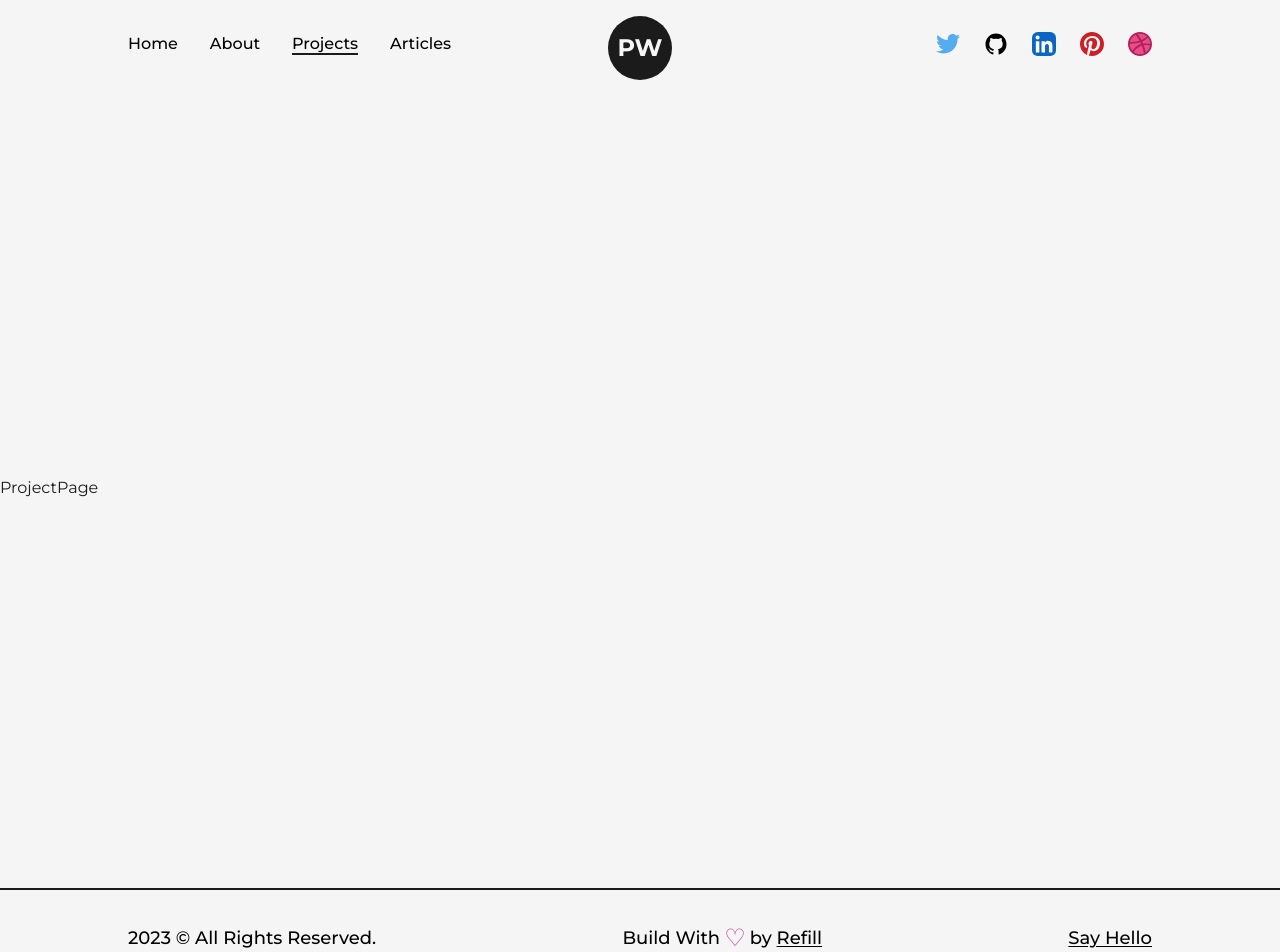
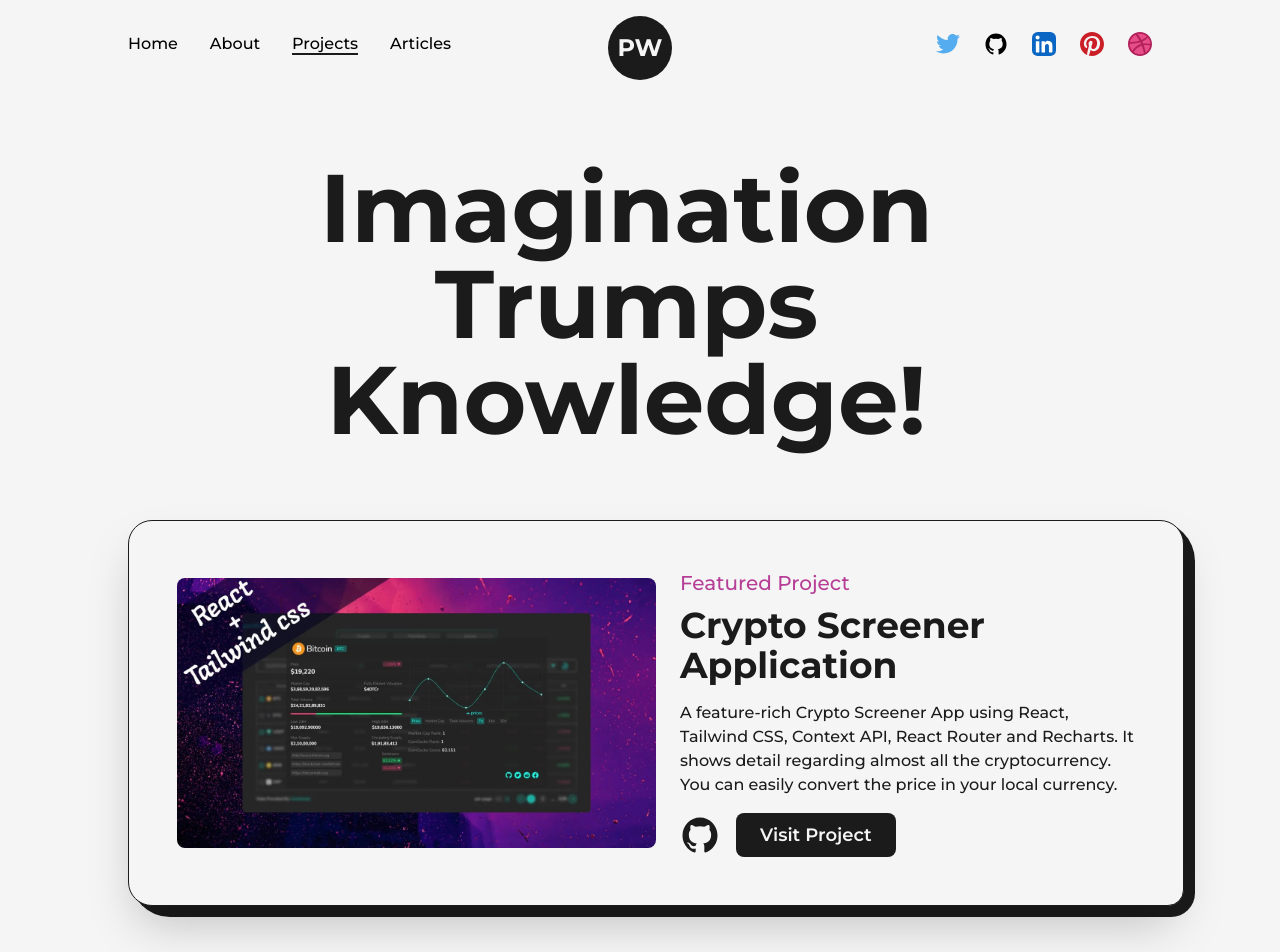
Before and after one commit to MumAroi/nexjs-portfolio, a Next.js app: page /projects in a window 1280 px wide. Shown: the top 952 px of the page. Built offline with nearby package versions, Linux system fonts and the light colour scheme.

Commit message:
feat: ✨ about page

```diff
--- a/src/app/about/page.tsx
+++ b/src/app/about/page.tsx
@@ -68,9 +68,8 @@ const AboutPage = (props: Props) => {
 							src="/images/profile/developer-pic-2.jpg"
 							alt="image"
 							className="w-full h-auto"
-							width={0}
-							height={0}
-							sizes="100vw"
+							width={1920}
+							height={2345}
 						/>
 					</div>
 					<div className="col-span-2 flex flex-col items-end justify-between">
--- a/src/app/projects/page.tsx
+++ b/src/app/projects/page.tsx
@@ -1,11 +1,192 @@
-import React from 'react'
+import AnimateText from "@/components/AnimateText";
+import { GithubIcon } from "@/components/Icon";
+import Image from "next/image";
+import Link from "next/link";
+import React from "react";
 
-type Props = {}
+type Props = {};
+
+const FeaturedProject = ({
+	type,
+	title,
+	summary,
+	image,
+	link,
+	github,
+}: {
+	type: string;
+	title: string;
+	summary: string;
+	image: string;
+	link: string;
+	github: string;
+}) => {
+	return (
+		<article className="w-full flex items-center justify-between rounded-3xl border border-solid border-dark bg-light shadow-2xl p-12 relative rounded-br-2xl">
+			<div className="absolute top-0 -right-3 -z-10 w-[101%] h-[103%] rounded-[2.5rem] bg-dark rounded-br-3xl" />
+			<Link
+				href={link}
+				target={"_blank"}
+				className="w-1/2 cursor-pointer overflow-hidden rounded-lg"
+			>
+				<Image
+					src={image}
+					alt={title}
+					className="w-full h-auto"
+					loading={"lazy"}
+					width={1280}
+					height={720}
+				/>
+			</Link>
+			<div className="w-1/2 flex flex-col items-start justify-between pl-6">
+				<span className="text-primary font-medium text-xl">{type}</span>
+				<Link
+					href={link}
+					target={"_blank"}
+					className="hover:underline underline-offset-2"
+				>
+					<h2 className="my-2 w-full text-left text-4xl font-bold">{title}</h2>
+				</Link>
+				<p className="my-2 font-medium text-dark ">{summary}</p>
+				<div className="mt-2 flex items-center">
+					<Link href={github} target={"_blank"} className="w-10">
+						<GithubIcon />
+					</Link>
+					<Link
+						href={github}
+						target={"_blank"}
+						className="ml-4 rounded-lg bg-dark text-light p-2 px-6 text-lg font-semibold"
+					>
+						Visit Project
+					</Link>
+				</div>
+			</div>
+		</article>
+	);
+};
+
+const Project = ({
+	type,
+	title,
+	image,
+	link,
+	github,
+}: {
+	type: string;
+	title: string;
+	image: string;
+	link: string;
+	github: string;
+}) => {
+	return (
+		<article className="w-full flex flex-col items-center justify-center rounded-2xl border border-solid border-dark bg-light p-6 relative">
+      <div className="absolute top-0 -right-3 -z-10 w-[101%] h-[103%] rounded-[2rem] bg-dark rounded-br-3xl" />
+			<Link
+				href={link}
+				target={"_blank"}
+				className="w-full cursor-pointer overflow-hidden rounded-lg"
+			>
+				<Image
+					src={image}
+					alt={title}
+					className="w-full h-auto"
+					loading={"lazy"}
+					width={1280}
+					height={720}
+				/>
+			</Link>
+			<div className="w-full flex flex-col items-start justify-between mt-4">
+				<span className="text-primary font-medium text-xl">{type}</span>
+				<Link
+					href={link}
+					target={"_blank"}
+					className="hover:underline underline-offset-2"
+				>
+					<h2 className="my-2 w-full text-left text-3xl font-bold">{title}</h2>
+				</Link>
+				<div className="w-full mt-2 flex items-center justify-between">
+					<Link
+						href={github}
+						target={"_blank"}
+						className="text-lg font-semibold underline"
+					>
+						Visit
+					</Link>
+					<Link href={github} target={"_blank"} className="w-8">
+						<GithubIcon />
+					</Link>
+				</div>
+			</div>
+		</article>
+	);
+};
 
 const ProjectPage = (props: Props) => {
-  return (
-    <div>ProjectPage</div>
-  )
-}
+	return (
+		<div className="w-full mb-16 flex flex-col items-center justify-center">
+			<div className="z-0 inline-block h-full w-full bg-light p-32 pt-16">
+				<AnimateText text="Imagination Trumps Knowledge!" className="mb-16" />
+				<div className="grid grid-cols-12 gap-24 gap-y-32">
+					<div className="col-span-12">
+						<FeaturedProject
+							title="Crypto Screener Application"
+							summary="A feature-rich Crypto Screener App using React, Tailwind CSS, Context API, React Router and Recharts. It shows detail regarding almost all the cryptocurrency. You can easily convert the price in your local currency."
+							link="/"
+							github="/"
+							image="/images/projects/crypto-screener-cover-image.jpg"
+							type="Featured Project"
+						/>
+					</div>
+					<div className="col-span-6">
+						<Project
+							title="Crypto Screener Application"
+							link="/"
+							github="/"
+							image="/images/projects/crypto-screener-cover-image.jpg"
+							type="Featured Project"
+						/>
+					</div>
+					<div className="col-span-6">
+						<Project
+							title="Crypto Screener Application"
+							link="/"
+							github="/"
+							image="/images/projects/crypto-screener-cover-image.jpg"
+							type="Featured Project"
+						/>
+					</div>
+					<div className="col-span-12">
+						<FeaturedProject
+							title="React Portfolio Website"
+							summary="A professional portfolio website using React JS, Framer-motion, and Styled-components. It has smooth page transitions, cool background effects, unique design and it is mobile responsive."
+							link="/"
+							github="/"
+							image="/images/projects/crypto-screener-cover-image.jpg"
+							type="Featured Project"
+						/>
+					</div>
+					<div className="col-span-6">
+						<Project
+							title="React Portfolio Website"
+							link="/"
+							github="/"
+							image="/images/projects/crypto-screener-cover-image.jpg"
+							type="Featured Project"
+						/>
+					</div>
+					<div className="col-span-6">
+						<Project
+							title="React Portfolio Website"
+							link="/"
+							github="/"
+							image="/images/projects/crypto-screener-cover-image.jpg"
+							type="Featured Project"
+						/>
+					</div>
+				</div>
+			</div>
+		</div>
+	);
+};
 
-export default ProjectPage
+export default ProjectPage;
```
